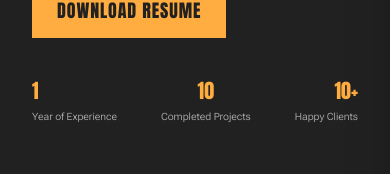
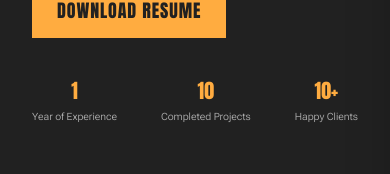
Before and after one commit to Himynameisfaizan/portfolio, a React (Vite) app: page / in a window 390 px wide. Shown: the part 268-442 px from the top of the page. Built offline with nearby package versions, Linux system fonts and the light colour scheme.

Commit message:
making responsive 3

```diff
--- a/src/features/pages/Hero.jsx
+++ b/src/features/pages/Hero.jsx
@@ -49,7 +49,7 @@
 
         {/* Stats Section - Responsive Layout */}
         <div className="w-full md:w-auto flex flex-row md:flex-col items-center md:items-end justify-between md:justify-end gap-4 md:gap-10 md:mt-10 lg:mt-0">
-          <div className="flex flex-col items-start md:items-end gap-1">
+          <div className="flex flex-col items-center md:items-end gap-1">
             <h3 className="text-[#FFAC40] text-xl sm:text-3xl md:text-4xl font-['anton']">1</h3>
             <span className="text-[#afafaf] text-[10px] sm:text-sm font-light md:text-right whitespace-nowrap">
               Year of Experience
@@ -61,7 +61,7 @@
               Completed Projects
             </span>
           </div>
-          <div className="flex flex-col items-end md:items-end gap-1">
+          <div className="flex flex-col items-center md:items-end gap-1">
             <h3 className="text-[#FFAC40] text-xl sm:text-3xl md:text-4xl font-['anton']">10+</h3>
             <span className="text-[#afafaf] text-[10px] sm:text-sm font-light text-right whitespace-nowrap">
               Happy Clients
```
